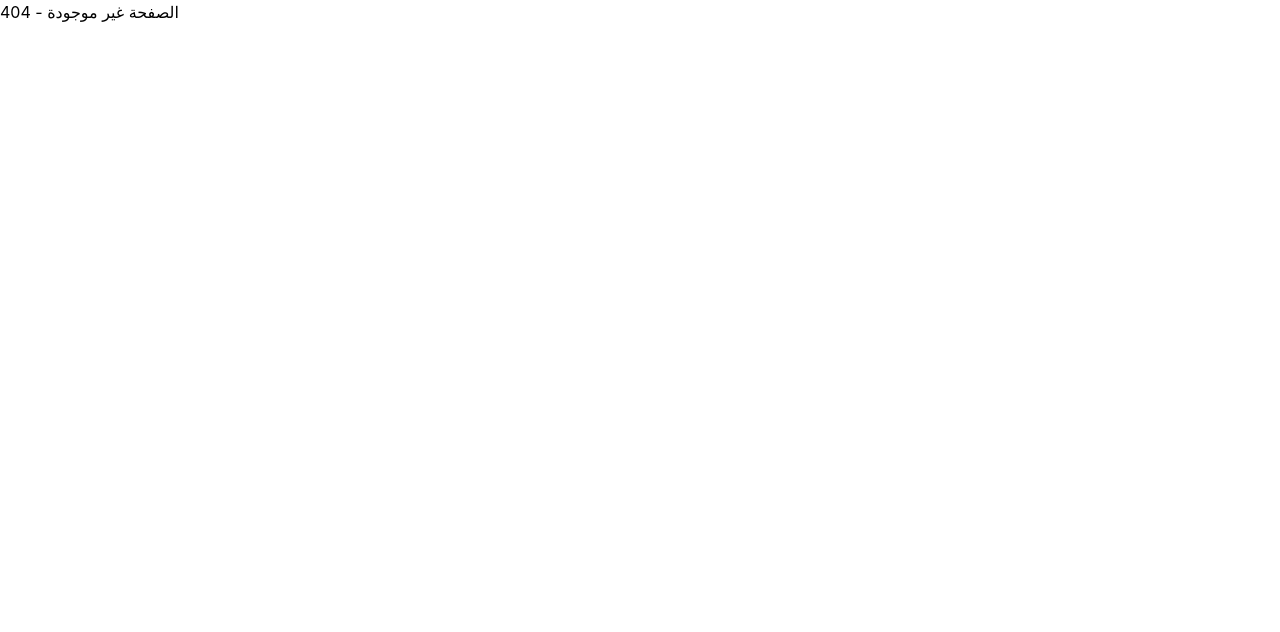
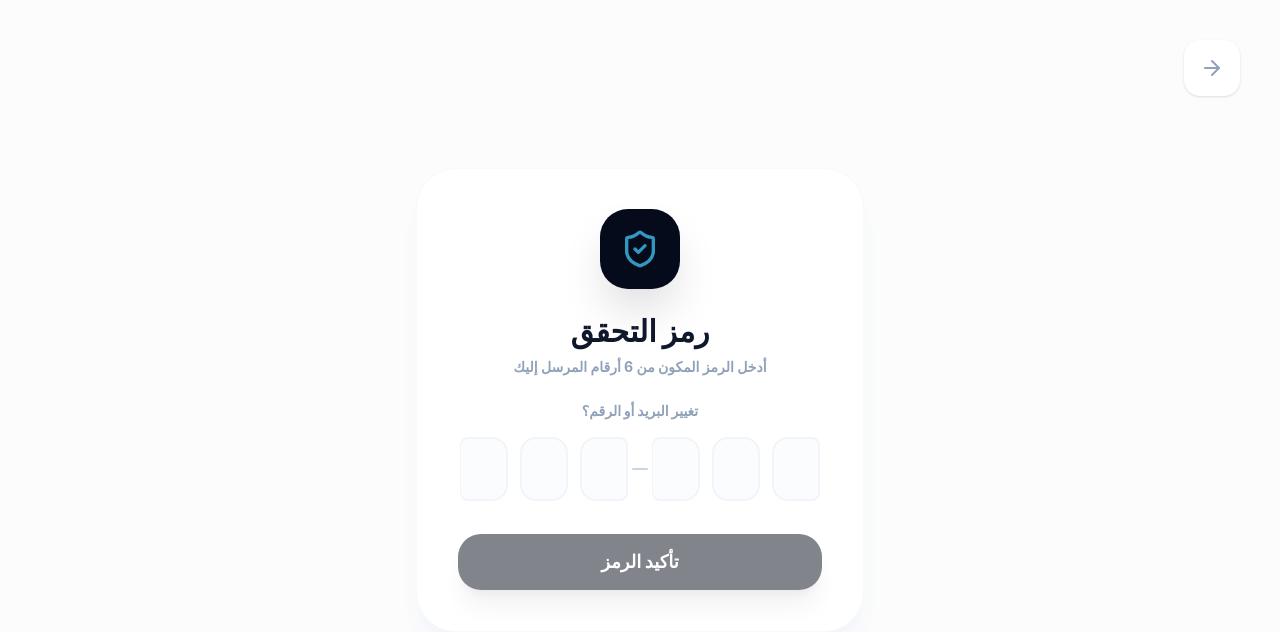
Before and after one commit to maichealalbotrous/matajer-pro-FrontEnd, a React (Vite) app: page /ValidateCode in a window 1280 px wide. Before the commit this address had no page. Shown: the top 632 px of the page. Built offline with nearby package versions, Linux system fonts and the light colour scheme.

Commit message:
build the subkey page and components

```diff
--- a/package.json
+++ b/package.json
@@ -16,6 +16,7 @@
     "axios": "^1.15.0",
     "class-variance-authority": "^0.7.1",
     "clsx": "^2.1.1",
+    "input-otp": "^1.4.2",
     "lucide-react": "^1.8.0",
     "radix-ui": "^1.4.3",
     "react": "^19.2.4",
--- a/src/Routes/AppRoutes/AppRoutes.jsx
+++ b/src/Routes/AppRoutes/AppRoutes.jsx
@@ -24,6 +24,7 @@ import Payments_page from "@/pages/Programer/payments/Payments_page";
 import SubKey_Page from "@/pages/Programer/KeySub/SubKey_Page";
 import {AdminLayout} from "@/Layout/AdminSideBar/AdminLayout";
 import EmployeeLayout from "@/Layout/EmployeeSideBar/EmployeeLayout";
+import ValidateCode_page from "@/pages/validateCode/validateCode_page";
 
 export default function AppRoutes() {
   const [cartItems, setCartItems] = useState([]);
@@ -35,6 +36,9 @@ export default function AppRoutes() {
   return (
     <Routes>
       <Route path="/Auth" element={<Auth_page />} />
+      <Route path="/ValidateCode" element={<ValidateCode_page />} />
+
+
 
       {/* --- (Admin Routes) --- */}
       <Route path="/AdminDashboard" element={<ProtectedRoute><AdminLayout><AdminDashboard /></AdminLayout></ProtectedRoute>} />
--- /dev/null
+++ b/src/components/subKey_component/OTPActions/OTPActions.jsx
@@ -0,0 +1,18 @@
+import { RefreshCcw, RefreshCcwIcon } from 'lucide-react';
+import { Button } from "@/components/ui/button";
+
+const OTPActions = ({ onVerify, isSubmitting, isValid }) => (
+  <div className="space-y-6 pt-4 w-full">
+    <Button
+      onClick={onVerify}
+      disabled={!isValid || isSubmitting}
+      className="w-full py-7 bg-[#050b1a] hover:bg-[#0a1429] text-white rounded-[24px] font-black text-lg transition-all active:scale-[0.98] disabled:opacity-50 shadow-xl shadow-black/10"
+    >
+      {isSubmitting ? "جاري التحقق..." : "تأكيد الرمز"}
+    </Button>
+
+
+  </div>
+);
+
+export default OTPActions;
--- /dev/null
+++ b/src/components/subKey_component/OTPHeader/OTPHeader.jsx
@@ -0,0 +1,33 @@
+import { ShieldCheck } from 'lucide-react';
+import { useNavigate } from 'react-router-dom';
+
+const OTPHeader = function() {
+  const navigate = useNavigate();
+
+  return (
+    <div className="space-y-6 text-center">      <div className="flex justify-center">
+        <div className="w-20 h-20 bg-[#050b1a] rounded-[28px] flex items-center justify-center shadow-2xl shadow-[#050b1a]/20 text-white">
+          <ShieldCheck size={40} className="text-[#3198c1]" />
+        </div>
+      </div>
+
+      <div className="space-y-2">
+        <h1 className="text-3xl font-black text-[#0f172a]">رمز التحقق</h1>
+        <p className="text-slate-400 font-bold px-4 text-sm">
+          أدخل الرمز المكون من 6 أرقام المرسل إليك
+        </p>
+      </div>
+
+      <div className="flex items-center justify-center gap-2">
+        <button
+          onClick={() => navigate("/Auth")}
+          className="text-sm cursor-pointer font-black text-slate-400 hover:text-[#3198c1] transition-colors"
+        >
+          تغيير البريد أو الرقم؟
+        </button>
+      </div>
+    </div>
+  );
+}
+
+export default OTPHeader;
--- /dev/null
+++ b/src/components/subKey_component/OTPInputForm/OTPInputForm.jsx
@@ -0,0 +1,35 @@
+import React from 'react';
+import {
+  InputOTP,
+  InputOTPGroup,
+  InputOTPSlot,
+  InputOTPSeparator,
+} from "@/components/ui/input-otp";
+
+const OTPInputForm = ({ value, onChange }) => {
+  return (
+    <div className="flex justify-center py-4" dir="ltr">
+      <InputOTP
+        maxLength={6}
+        value={value}
+        onChange={onChange}
+      >
+        <InputOTPGroup className="gap-3">
+          <InputOTPSlot index={0} className="w-12 h-16 text-2xl font-black rounded-2xl border-2 border-slate-100 focus:border-[#3198c1] bg-slate-50/50" />
+          <InputOTPSlot index={1} className="w-12 h-16 text-2xl font-black rounded-2xl border-2 border-slate-100 focus:border-[#3198c1] bg-slate-50/50" />
+          <InputOTPSlot index={2} className="w-12 h-16 text-2xl font-black rounded-2xl border-2 border-slate-100 focus:border-[#3198c1] bg-slate-50/50" />
+        </InputOTPGroup>
+
+        <InputOTPSeparator className="text-slate-300" />
+
+        <InputOTPGroup className="gap-3">
+          <InputOTPSlot index={3} className="w-12 h-16 text-2xl font-black rounded-2xl border-2 border-slate-100 focus:border-[#3198c1] bg-slate-50/50" />
+          <InputOTPSlot index={4} className="w-12 h-16 text-2xl font-black rounded-2xl border-2 border-slate-100 focus:border-[#3198c1] bg-slate-50/50" />
+          <InputOTPSlot index={5} className="w-12 h-16 text-2xl font-black rounded-2xl border-2 border-slate-100 focus:border-[#3198c1] bg-slate-50/50" />
+        </InputOTPGroup>
+      </InputOTP>
+    </div>
+  );
+};
+
+export default OTPInputForm;
--- /dev/null
+++ b/src/components/subKey_component/ValidateCodeManager/ValidateCodeManager.jsx
@@ -0,0 +1,53 @@
+import React, { useState } from 'react';
+import { useNavigate } from 'react-router-dom';
+import { ArrowRight } from 'lucide-react';
+import OTPHeader from '../OTPHeader/OTPHeader';
+import OTPInputForm from '../OTPInputForm/OTPInputForm';
+import OTPActions from '../OTPActions/OTPActions';
+
+
+const ValidateCodeManager = () => {
+  const navigate = useNavigate();
+  const [otpValue, setOtpValue] = useState("");
+  const [isSubmitting, setIsSubmitting] = useState(false);
+
+  const handleVerify = () => {
+    setIsSubmitting(true);
+    setTimeout(() => {
+      setIsSubmitting(false);
+      navigate('/dashboard');
+    }, 2000);
+  };
+
+  return (
+    <div className="min-h-screen bg-[#fcfcfc] flex items-center justify-center p-6 relative" dir="rtl">
+      {/* reutun button*/}
+      <button
+        onClick={() => navigate(-1)}
+        className="absolute top-10 right-10 p-4 bg-white rounded-2xl shadow-sm hover:bg-slate-50 text-slate-400 transition-all"
+      >
+        <ArrowRight size={24} />
+      </button>
+
+      <div className="max-w-md w-full bg-white p-10 rounded-[40px] shadow-xl shadow-slate-100 border border-slate-50 flex flex-col items-center">
+
+        <OTPHeader />
+
+        <OTPInputForm
+          value={otpValue}
+          onChange={(val) => setOtpValue(val)}
+        />
+
+        <OTPActions
+          onVerify={handleVerify}
+          onBack={() => navigate('/login')}
+          isSubmitting={isSubmitting}
+          isValid={otpValue.length === 6}
+        />
+
+      </div>
+    </div>
+  );
+};
+
+export default ValidateCodeManager;
--- /dev/null
+++ b/src/components/ui/input-otp.jsx
@@ -0,0 +1,82 @@
+import * as React from "react"
+import { OTPInput, OTPInputContext } from "input-otp"
+
+import { cn } from "@/lib/utils"
+import { MinusIcon } from "lucide-react"
+
+function InputOTP({
+  className,
+  containerClassName,
+  ...props
+}) {
+  return (
+    <OTPInput
+      data-slot="input-otp"
+      containerClassName={cn(
+        "cn-input-otp flex items-center has-disabled:opacity-50",
+        containerClassName
+      )}
+      spellCheck={false}
+      className={cn("disabled:cursor-not-allowed", className)}
+      {...props} />
+  );
+}
+
+function InputOTPGroup({
+  className,
+  ...props
+}) {
+  return (
+    <div
+      data-slot="input-otp-group"
+      className={cn(
+        "flex items-center rounded-lg has-aria-invalid:border-destructive has-aria-invalid:ring-3 has-aria-invalid:ring-destructive/20 dark:has-aria-invalid:ring-destructive/40",
+        className
+      )}
+      {...props} />
+  );
+}
+
+function InputOTPSlot({
+  index,
+  className,
+  ...props
+}) {
+  const inputOTPContext = React.useContext(OTPInputContext)
+  const { char, hasFakeCaret, isActive } = inputOTPContext?.slots[index] ?? {}
+
+  return (
+    <div
+      data-slot="input-otp-slot"
+      data-active={isActive}
+      className={cn(
+        "relative flex size-8 items-center justify-center border-y border-r border-input text-sm transition-all outline-none first:rounded-l-lg first:border-l last:rounded-r-lg aria-invalid:border-destructive data-[active=true]:z-10 data-[active=true]:border-ring data-[active=true]:ring-3 data-[active=true]:ring-ring/50 data-[active=true]:aria-invalid:border-destructive data-[active=true]:aria-invalid:ring-destructive/20 dark:bg-input/30 dark:data-[active=true]:aria-invalid:ring-destructive/40",
+        className
+      )}
+      {...props}>
+      {char}
+      {hasFakeCaret && (
+        <div
+          className="pointer-events-none absolute inset-0 flex items-center justify-center">
+          <div className="h-4 w-px animate-caret-blink bg-foreground duration-1000" />
+        </div>
+      )}
+    </div>
+  );
+}
+
+function InputOTPSeparator({
+  ...props
+}) {
+  return (
+    <div
+      data-slot="input-otp-separator"
+      className="flex items-center [&_svg:not([class*='size-'])]:size-4"
+      role="separator"
+      {...props}>
+      <MinusIcon />
+    </div>
+  );
+}
+
+export { InputOTP, InputOTPGroup, InputOTPSlot, InputOTPSeparator }
--- /dev/null
+++ b/src/pages/validateCode/ValidateCode_page.jsx
@@ -0,0 +1,10 @@
+import ValidateCodeManager from '@/components/subKey_component/ValidateCodeManager/ValidateCodeManager'
+import React from 'react'
+
+export default function ValidateCode_page() {
+  return (
+    <div>
+        <ValidateCodeManager/>
+    </div>
+  )
+}
```
Also changed, not shown: 1 other file (tests, documents, lock files or other folders).
